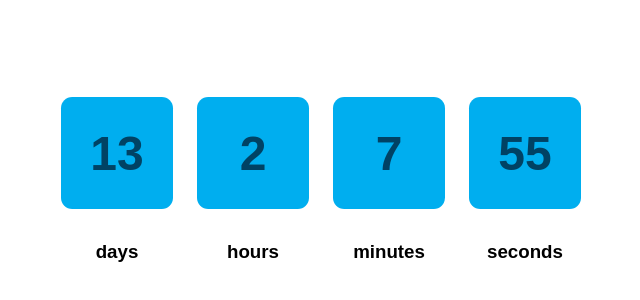
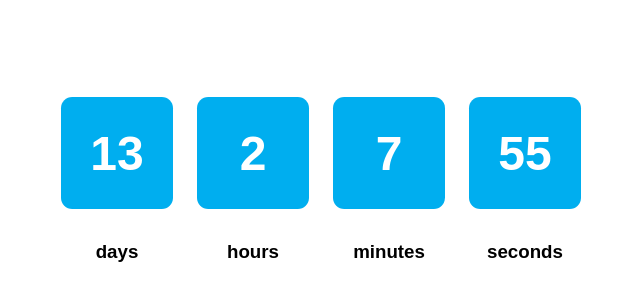
Before and after one commit to Digital-Access/Countdown-Timer-Template, a plain HTML site: page index.html in a window 1280 px wide. Shown: the part 228-528 px from the top of the page, without its empty margins (319-959 px from the left). Drawn offline with Linux system fonts and the light colour scheme; a web font is replaced by a local one.

Commit message:
Update style.css

```diff
--- a/style.css
+++ b/style.css
@@ -58,7 +58,7 @@ h2 {
     font-size: 3rem;
     height: 7rem;
     width: 7rem;
-    color: #004264;
+    color: #FFFFFF;
     font-family: 'Inter', sans-serif;
     background-color: #00aeef;
     border-radius: 10%;
```
